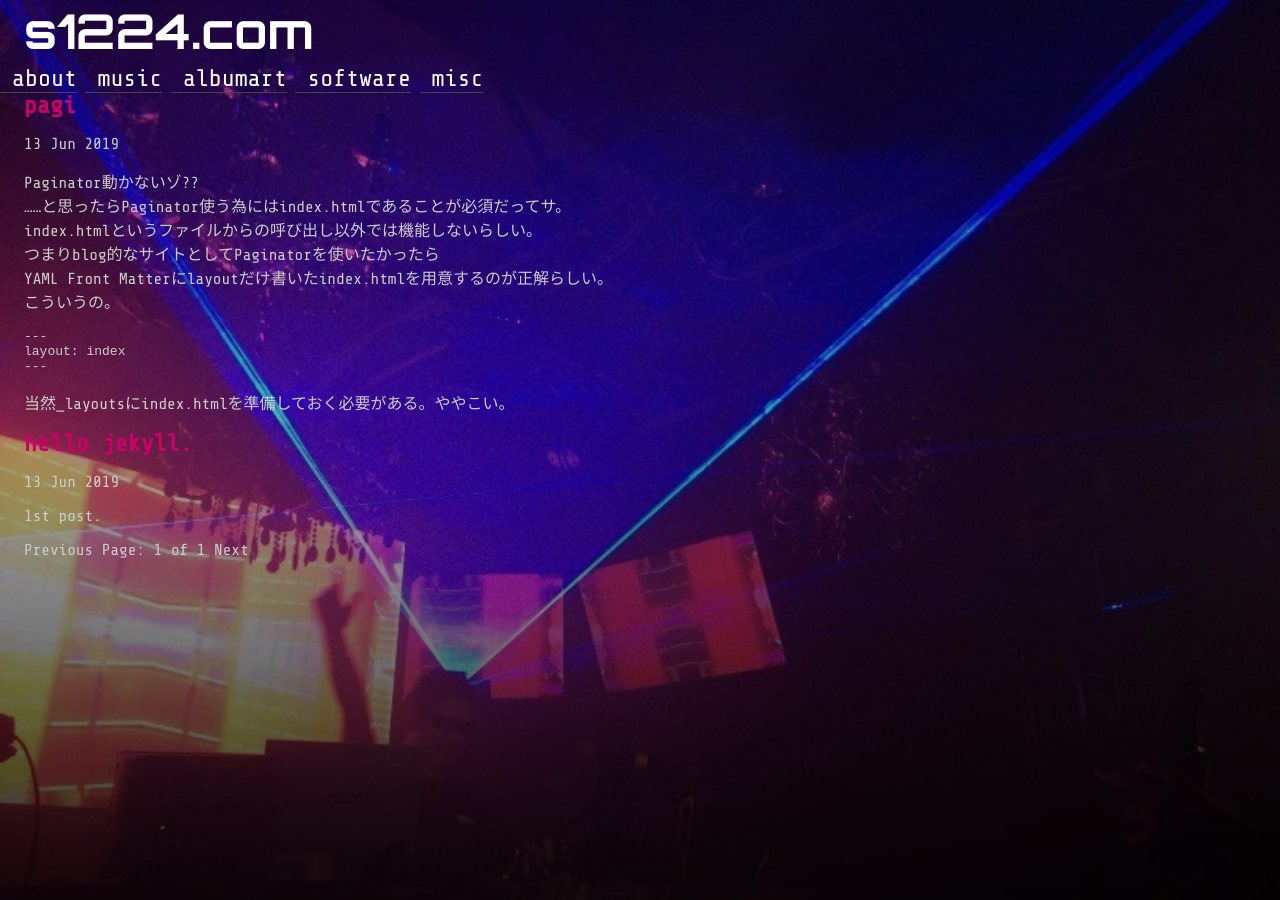
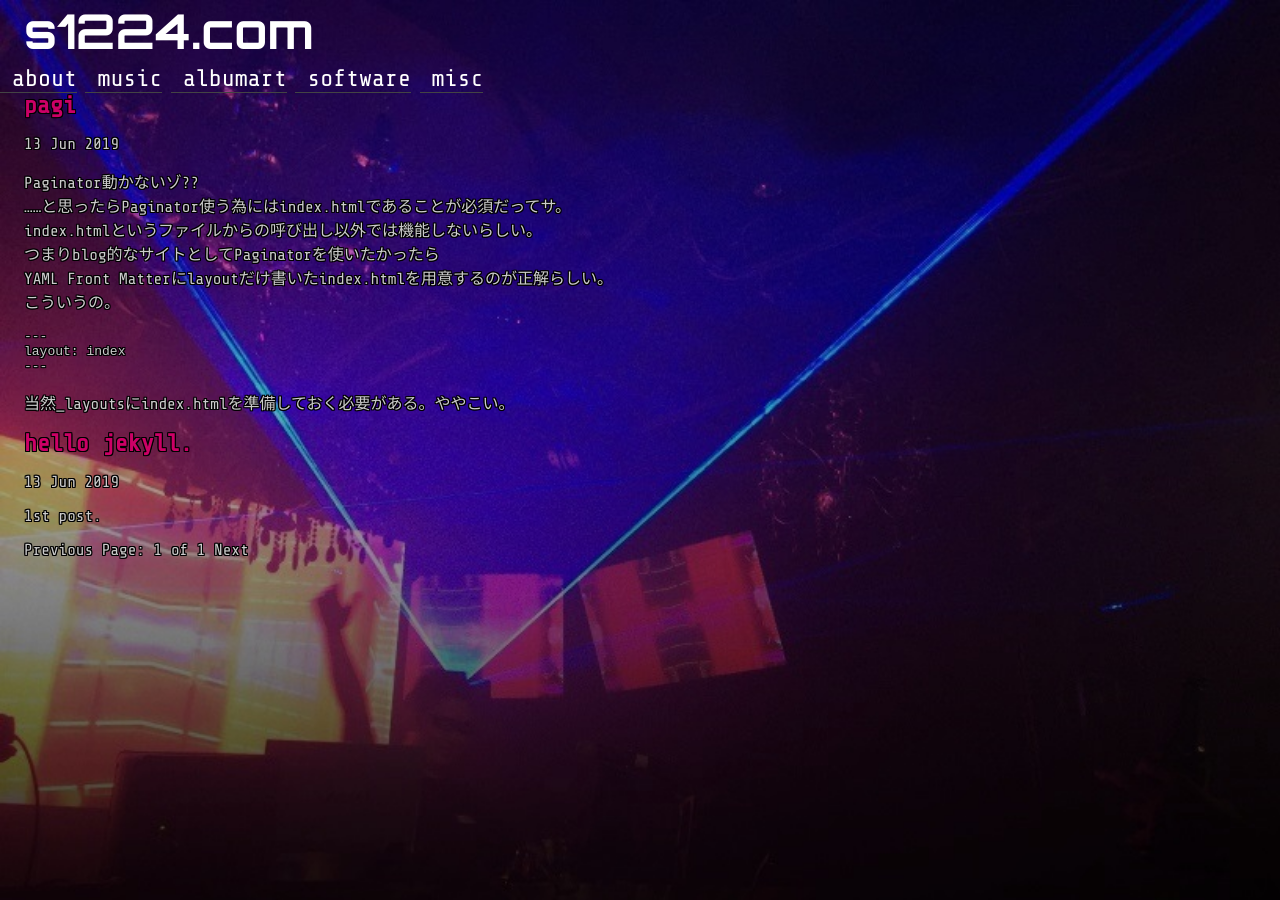
Before and after one commit to switchworks/switchworks.github.io, a Jekyll site: the page built from index.html, in a window 1280 px wide. Built offline with Jekyll 4.4.1, drawn with Linux system fonts in a browser that asks for light colours; the list of posts is cut into pages by our own code.

Commit message:
Update default.html

```diff
--- a/_layouts/default.html
+++ b/_layouts/default.html
@@ -58,6 +58,7 @@
 	article{
 		overflow:hidden;
 		padding-left : 1.5em;
+		text-shadow: 1px 1px 0 #000, -1px -1px 0 #000, -1px 1px 0 #000, 1px -1px 0 #000, 0px 1px 0 #000, 0-1px 0 #000, -1px 0 0 #000, 1px 0 0 #000;
 	}
 	article h1 {
 		color : #cc0066;
```
